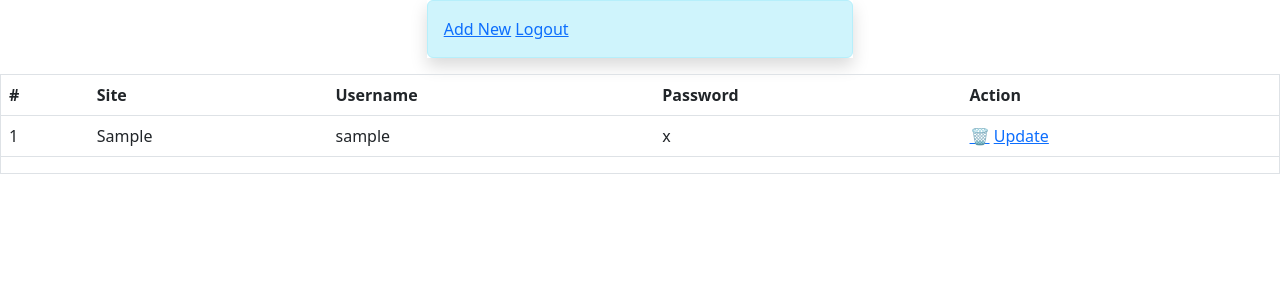
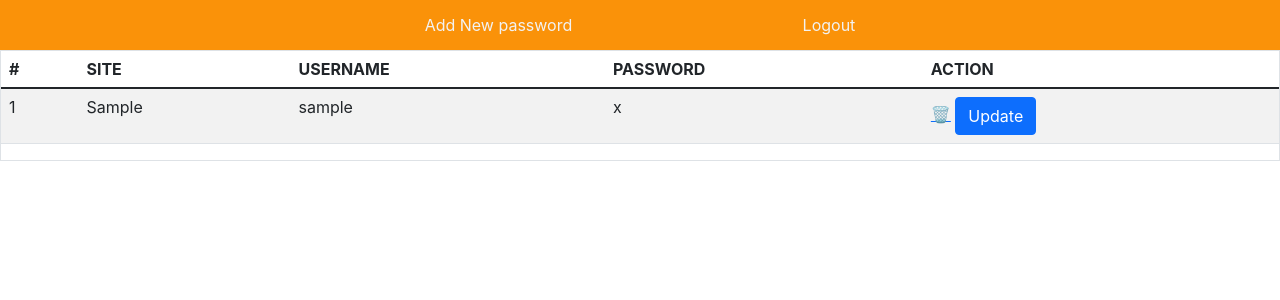
Before and after one commit to karthik-dasari/dsc-viit-team, a Django app: page / in a window 1280 px wide. Shown: the top 300 px of the page. Run offline with Django 4.2, Linux system fonts and the light colour scheme; a user stored in the database is signed in; tables that the repository leaves empty hold one stand-in row (values such as "Sample post"); some libraries are stand-ins or nearby versions.

Commit message:
Update home.html

```diff
--- a/pm/app/templates/home.html
+++ b/pm/app/templates/home.html
@@ -1,10 +1,96 @@
-{% extends 'base.html' %}
+<html>
+  {% extends 'base.html' %}
 {% block content %}
+   <!-- bootstrap CDN -->
+   <link href="https://cdn.jsdelivr.net/npm/bootstrap@5.1.3/dist/css/bootstrap.min.css" rel="stylesheet">
+   <script src="https://cdn.jsdelivr.net/npm/bootstrap@5.1.3/dist/js/bootstrap.bundle.min.js"></script>
+   <!-- font awesome -->
+   <script src="https://kit.fontawesome.com/31149d48b0.js" crossorigin="anonymous"></script>
+   <meta charset="utf-8">
+     <meta name="viewport" content="width=device-width, initial-scale=1"/>
+<style>
+  div {
+  margin: 0;
+  font-family: -apple-system, BlinkMacSystemFont, 'Segoe UI', 'Roboto', 'Oxygen',
+    'Ubuntu', 'Cantarell', 'Fira Sans', 'Droid Sans', 'Helvetica Neue',
+    sans-serif;
+  -webkit-font-smoothing: antialiased;
+  -moz-osx-font-smoothing: grayscale;
+}
+a:hover {
+  background-color: rgb(16, 176, 250);
+}
+
+/* Add a black background color to the top navigation */
+.topnav {
+  background-color: rgb(250, 146, 9);
+  overflow: hidden;
+  float: center;
+}
+.topnav1 {
+  background-color: rgb(253, 80, 11);
+  overflow: hidden;
+  float:center
+}
+.but {
+  background-color: rgb(250, 250, 250);
+  overflow: hidden;
+}
+/* Style the links inside the navigation bar */
+.topnav a{
+  float: left;
+  display: block;
+  color: #f2f2f2;
+  text-align: center;
+  padding: 1% 9%;
+  text-decoration: none;
+  font-size: 100%;
+}
+.td{
+  float: left;
+  display: block;
+  color: #f2f2f2;
+  text-align: center;
+  padding: 1% 9%;
+  text-decoration: none;
+  font-size: 100%;
+}
+
+/* Add an active class to highlight the current page */
+.active {
+  background-color: #1e0ff1;
+  color: white;
+}
+
+/* Hide the link that should open and close the topnav on small screens */
+.topnav .icon {
+  display: none;
+}
+
+/* Dropdown container - needed to position the dropdown content */
+.dropdown {
+  float: left;
+  overflow: hidden;
+}
+
+/* Style the dropdown button to fit inside the topnav */
+.dropdown .dropbtn {
+  font-size: 17px;
+  border: none;
+  outline: none;
+  color: white;
+  padding: 14px 16px;
+  background-color: inherit;
+  font-family: inherit;
+  margin: 0;
+}
+</style>
 <div>
 
-      <div class="col-lg-4 mx-auto shadow p-0">
-        <div class="alert alert-info">
-          <a href="/add/">Add New</a>
+      <div class="topnav">
+        <div class="d-flex justify-content-center"  >
+          <a href="/add/">Add New password
+          </a>
           <a href="/logout/">Logout</a>
         </div>
       </div>
@@ -30,14 +116,14 @@
 
           {%else%}
           <div>
-            <table class="table">
-              <thead>
+            <table class="table table-striped">
+              <thead CLASS="thead-dark">
                 <tr>
-                  <th>#</th>
-                  <th>Site</th>
-                  <th>Username</th>
-                  <th>Password</th>
-                  <th>Action</th>
+                  <th scope="col">#</th>
+                  <th scope="col">SITE</th>
+                  <th scope="col">USERNAME</th>
+                  <th scope="col">PASSWORD</th>
+                  <th scope="col">ACTION</th>
                 </tr>
               </thead>
 
@@ -52,7 +138,7 @@
 
                   <td>
                     <a href="/delete/{{t.id}}" title="Delete" class="">🗑️</a>
-                    <a href="/update/{{t.id}}" title="Update" class="">Update</a>
+                    <a href="/update/{{t.id}}" title="Update" class="btn btn--block btn glow-button btn-primary">Update</a>
 
                   </td>
                 </tr>
@@ -70,3 +156,4 @@
   </div>
 </div>
 {% endblock %}
+</html>
```
